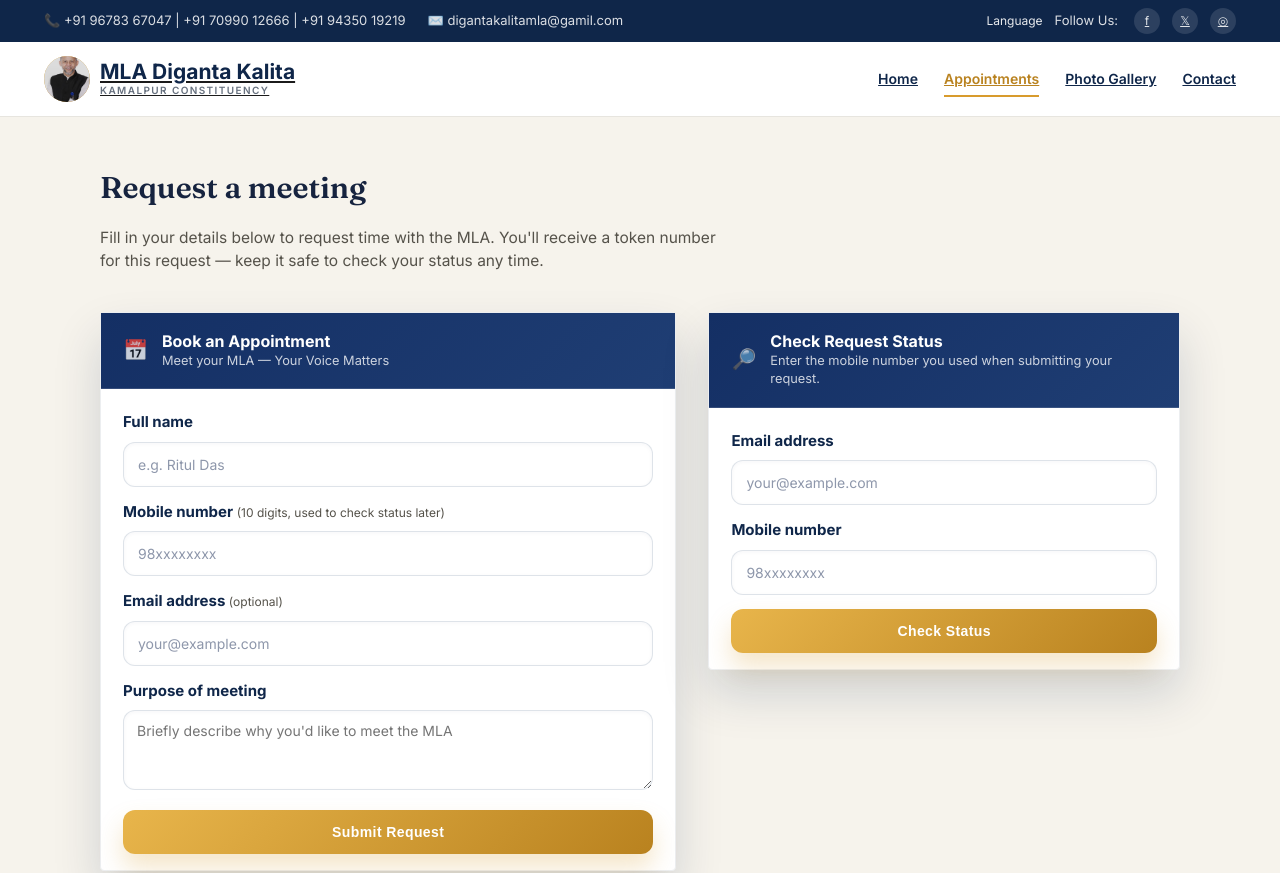
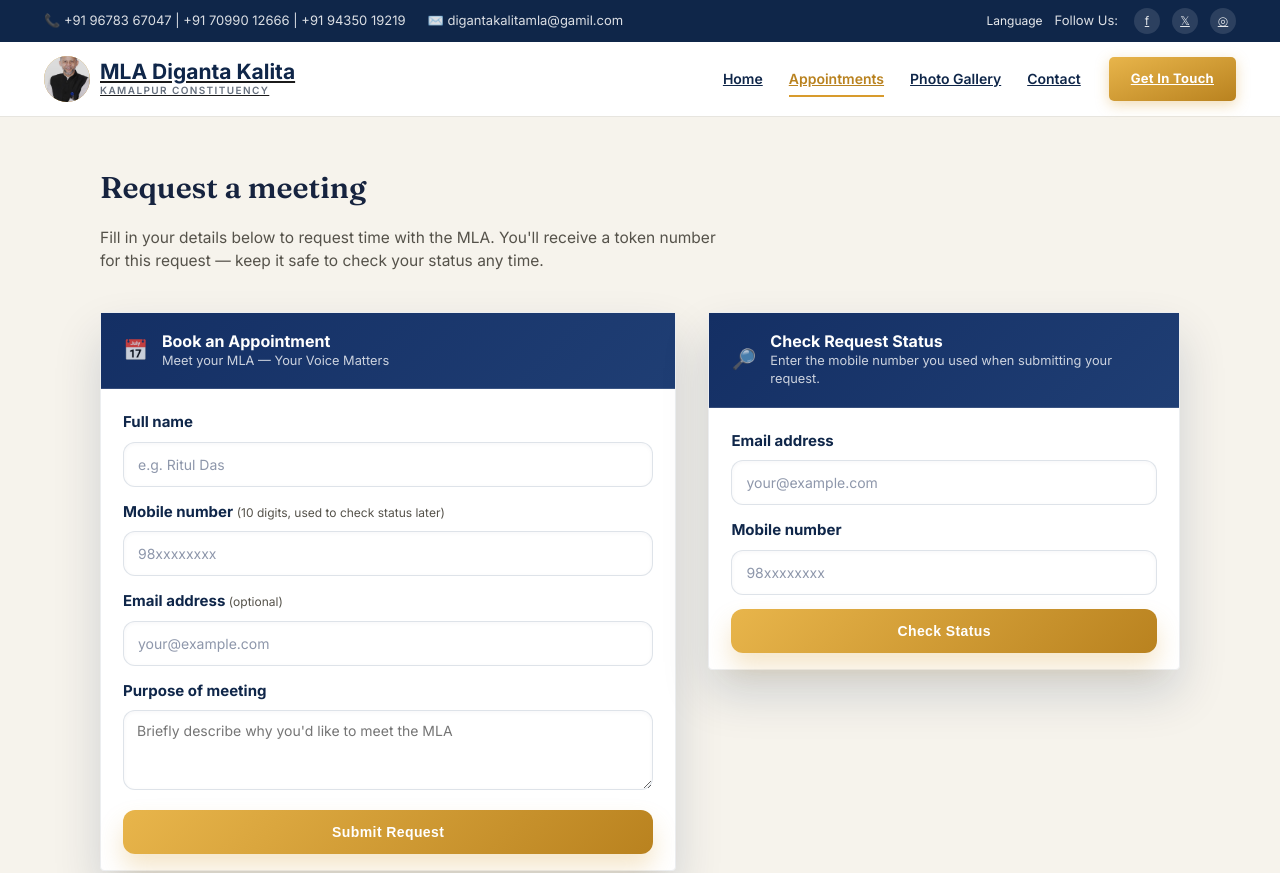
Before and after one commit to Hp-wala/appointment-system, a website: page public/appointments.html in a window 1280 px wide. Shown: the top 873 px of the page. Drawn offline with Linux system fonts and the light colour scheme.

Commit message:
Add Get In Touch button to appointments page navbar

```diff
--- a/public/appointments.html
+++ b/public/appointments.html
@@ -45,6 +45,7 @@
       <a href="gallery.html">Photo Gallery</a>
       <a href="contact.html">Contact</a>
     </nav>
+    <a href="contact.html" class="hm-cta-btn">Get In Touch</a>
     <button class="hm-nav-toggle" id="navToggle">☰</button>
   </div>
 </header>
```
